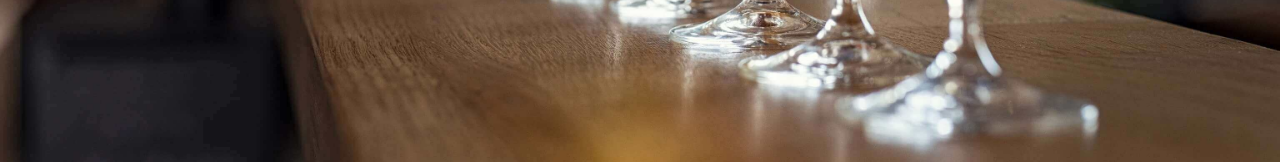
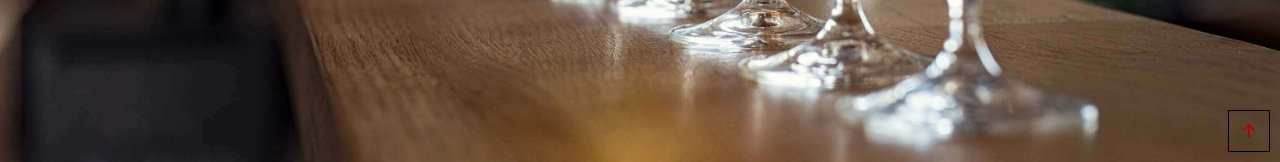
Before and after one commit to Steven-Dawson18/american-ale-house, a Django app: page /products/ in a window 1280 px wide. Shown: the part 638-800 px from the top of the page. Run offline with Django 3.2, Linux system fonts and the light colour scheme; data that the repository does not hold is empty; some libraries are stand-ins or nearby versions.

Commit message:
Added sorting js and back to top link

```diff
--- a/products/templates/products/products.html
+++ b/products/templates/products/products.html
@@ -112,4 +112,41 @@
             </div>
         </div>
     </div>
+    <div class="btt-button shadow-sm rounded-0 border border-black">
+        <a class="btt-link d-flex h-100">
+            <i class="fas fa-arrow-up text-red mx-auto my-auto"></i>
+        </a>
+    </div>
 {% endblock %}
+
+{% block postloadjs %}
+    {{ block.super }}
+    <script type="text/javascript">
+        $('.btt-link').click(function(e) {
+            window.scrollTo(0,0)
+        })
+    </script>
+
+    <script type="text/javascript">
+        $('#sort-selector').change(function() {
+            var selector = $(this);
+            var currentUrl = new URL(window.location);
+
+            var selectedVal = selector.val();
+            if(selectedVal != "reset"){
+                var sort = selectedVal.split("_")[0];
+                var direction = selectedVal.split("_")[1];
+
+                currentUrl.searchParams.set("sort", sort);
+                currentUrl.searchParams.set("direction", direction);
+
+                window.location.replace(currentUrl);
+            } else {
+                currentUrl.searchParams.delete("sort");
+                currentUrl.searchParams.delete("direction");
+
+                window.location.replace(currentUrl);
+            }
+        })
+    </script>
+    {% endblock %}
--- a/products/views.py
+++ b/products/views.py
@@ -1,4 +1,5 @@
 from django.shortcuts import render, get_object_or_404
+from django.db.models.functions import Lower
 from .models import Product, Category
 
 
--- a/static/css/style.css
+++ b/static/css/style.css
@@ -67,6 +67,24 @@ a.category-badge > span.badge:hover {
     color: #fff !important;
 }
 
+.text-red {
+    color: #AF0707;
+}
+
+.btt-button {
+    height: 42px;
+    width: 42px;
+    position: fixed;
+    bottom: 10px;
+    right: 10px;
+}
+
+.btt-link,
+.update-link,
+.remove-item {
+    cursor: pointer;
+}
+
 div.transbox {
     margin: 30px;
     background-color: #ffffff;
```
